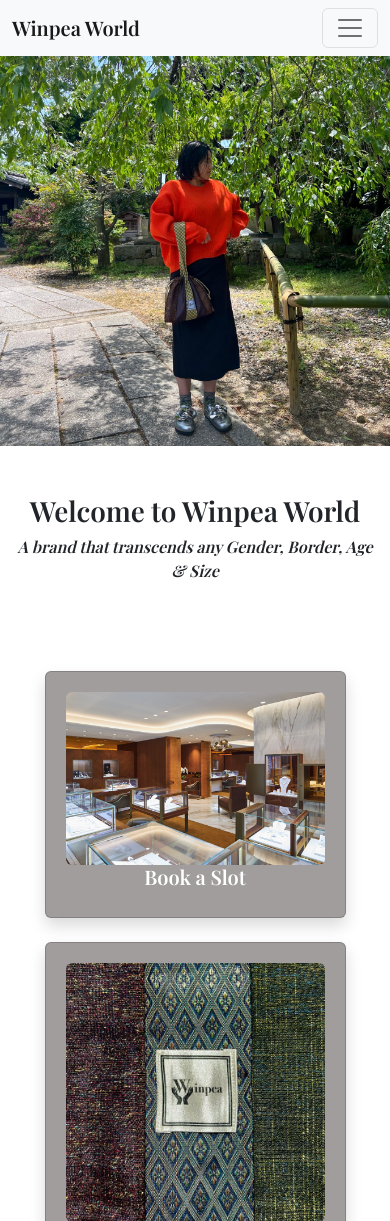
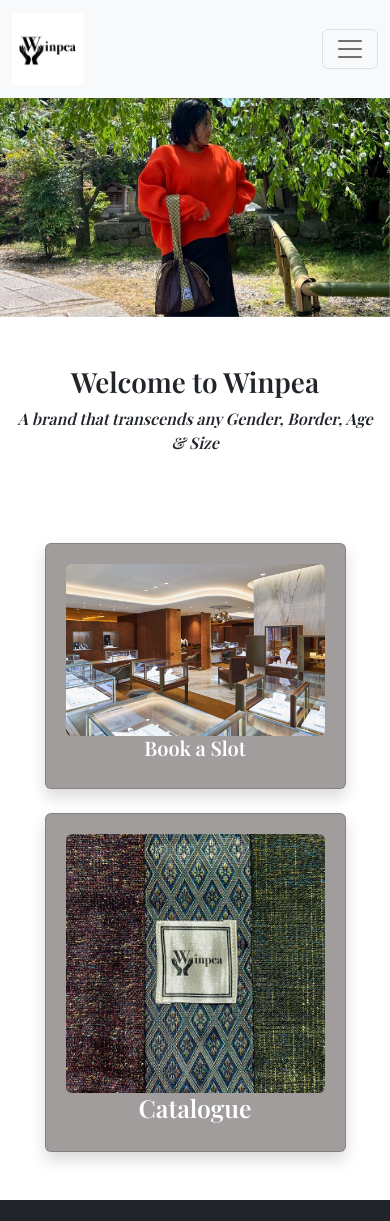
Before and after one commit to LewisHaZ/CI_PP4_WINPEA, a Django app: page / in a window 390 px wide. Shown: the top 1221 px of the page. Run offline with Django 3.2, Linux system fonts and the light colour scheme; some libraries are stand-ins or nearby versions.

Commit message:
Add logo to navbar and css for responsiveness

```diff
--- a/home/templates/home/index.html
+++ b/home/templates/home/index.html
@@ -7,13 +7,13 @@
         <div id="carouselExampleSlidesOnly" class="carousel slide" data-bs-ride="carousel">
             <div class="carousel-inner">
                 <div class="carousel-item active">
-                    <img src="/static/images/carousel-1.JPG" class="d-block w-100" alt="Image of a woman with bag">
+                    <img src="/static/images/carousel-1.jpg" class="d-block w-100" alt="Image of a woman with bag">
                 </div>
                 <div class="carousel-item">
-                    <img src="/static/images/carousel-2.JPG" class="d-block w-100" alt="Image of a Brand event promotion">
+                    <img src="/static/images/carousel-2.jpg" class="d-block w-100" alt="Image of a Brand event promotion">
                 </div>
                 <div class="carousel-item">
-                    <img src="/static/images/carousel-3.JPG" class="d-block w-100" alt="Image of materials">
+                    <img src="/static/images/carousel-3.jpg" class="d-block w-100" alt="Image of materials">
                 </div>
             </div>
         </div>
@@ -22,7 +22,7 @@
 
 <div class="container-fluid">
     <div class="row text-center mt-5">
-        <h1>Welcome to Winpea World</h1>
+        <h1>Welcome to Winpea</h1>
         <p><em>A brand that transcends any Gender, Border, Age & Size</em></p>
     </div>
 </div>
--- a/static/css/style.css
+++ b/static/css/style.css
@@ -32,3 +32,10 @@ body {
     color: #353535be;
     text-decoration: underline;
 }
+
+.img-responsive {
+    height: auto;
+    width: auto;
+    max-height: 72px;
+    max-width: 250px;
+}
--- a/templates/base.html
+++ b/templates/base.html
@@ -29,14 +29,14 @@
     crossorigin="anonymous"></script>
 
 
-  <title>Winpea World | Jewellery Store</title>
+  <title>Winpea | Jewellery Store</title>
 </head>
 <body>
 
    <!-- Navigation -->
   <nav class="navbar navbar-expand-lg bg-light">
     <div class="container-fluid">
-      <a class="navbar-brand" href="{% url 'home' %}">Winpea World</a>
+      <a class="navbar-brand" href="{% url 'home' %}"><img src="/static/images/winpea-logo.JPG" class="img-responsive" alt="website logo"></a>
       <button class="navbar-toggler" type="button" data-bs-toggle="collapse" data-bs-target="#navbarNav"
         aria-controls="navbarNav" aria-expanded="false" aria-label="Toggle navigation">
         <span class="navbar-toggler-icon"></span>
```
Also changed, not shown: static/images/carousel-1.JPG (deleted), static/images/carousel-1.jpg (added), static/images/carousel-2.JPG (deleted), static/images/carousel-2.jpg (added), static/images/carousel-3.JPG (deleted), static/images/carousel-3.jpg (added), static/images/winpea-logo.JPG (added).
